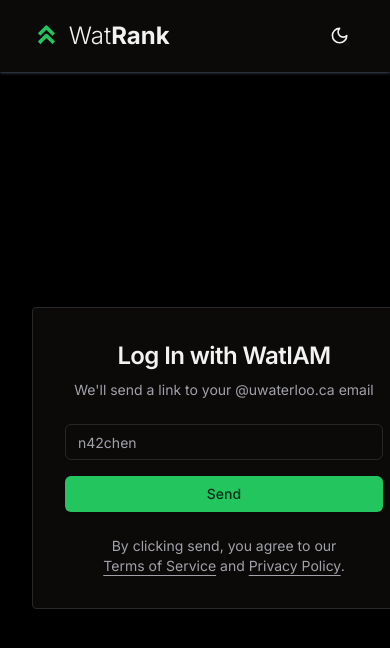
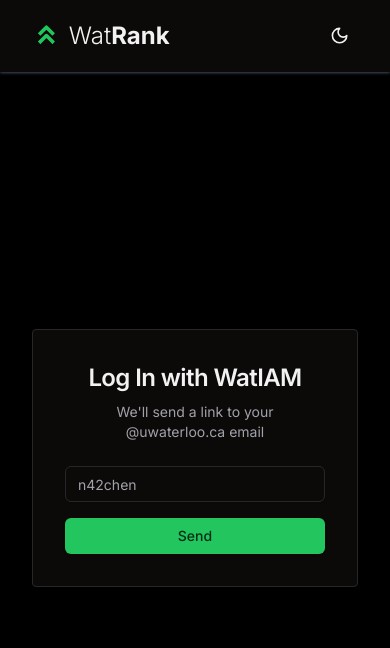
Before and after one commit to TheMangoMen/frontend, a Next.js app in the folder watrank/: page /login in a window 390 px wide. Shown: the top 648 px of the page. Built offline with nearby package versions, Linux system fonts and the light colour scheme.

Commit message:
Remove terms + conditions, fix 404 page, fix login mobile UI

```diff
--- a/watrank/src/app/layout.tsx
+++ b/watrank/src/app/layout.tsx
@@ -24,7 +24,7 @@
     return (
         <html lang="en">
             <AuthProvider>
-                <body className={cn(inter.className, "antialiased dark:bg-black bg-muted/70")}>
+                <body className={cn(inter.className, "antialiased dark:bg-black bg-muted/70 text-foreground")}>
                     <ThemeProvider attribute="class"
                         defaultTheme="dark"
                         disableTransitionOnChange>
--- a/watrank/src/app/login/page.tsx
+++ b/watrank/src/app/login/page.tsx
@@ -118,7 +118,7 @@
                     </div>
                 </form>
             </Form>
-            <p className="px-8 text-center text-sm text-muted-foreground">
+            {/* <p className="px-8 text-center text-sm text-muted-foreground">
                 By clicking send, you agree to our{" "}<br />
                 <Link
                     href="/terms"
@@ -134,7 +134,7 @@
                     Privacy Policy
                 </Link>
                 .
-            </p>
+            </p> */}
         </>
     } else {
         content =
@@ -149,7 +149,7 @@
     }
 
     return (
-        <div className="p-8 rounded border bg-background w-96 m-auto">
+        <div className="p-8 rounded border bg-background max-w-96 m-auto">
             <div className="mx-auto flex w-full flex-col justify-center space-y-6 animate-fade">
                 {content}
             </div>
```
